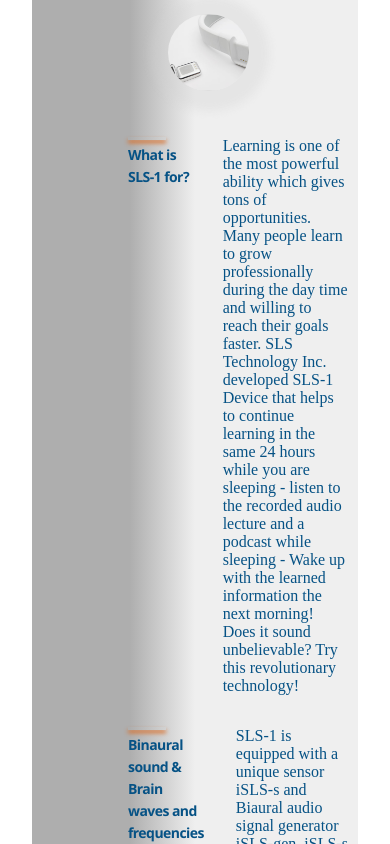
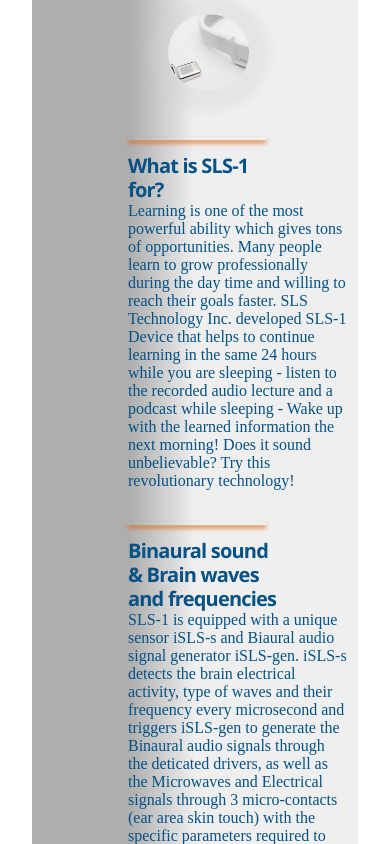
Before and after one commit to V1Rotate/Sleep-Learn-Succeed-SLS1, a React (Create React App) app: page / in a window 390 px wide. Shown: the part 1440-2284 px from the top of the page. Built offline with nearby package versions, Linux system fonts and the light colour scheme.

Commit message:
Add files via upload

```diff
--- a/src/components/feature/feature.css
+++ b/src/components/feature/feature.css
@@ -10,7 +10,7 @@
 
 .sls1__features-container__feature-title {
   flex: 1;
-  max-width: 180px;
+  max-width: 150px;
   margin-right: 2rem;
 }
 
@@ -19,38 +19,37 @@
   font-size: 20px;
   line-height: 24px;
   letter-spacing: -0.04em;
+  padding-top: 10px;
   font-family: 'Segoe UI', Tahoma, Geneva, Verdana, sans-serif;
 }
 
 .sls1__features-container__feature-title div {
-  width: 38px;
+  width: 138px;
   height: 3px;
   box-shadow: 0 3px 4px #dd691e;
   margin-bottom: 0.25rem;
 }
 
-.sls1__features-container_feature-text {
+.feature-text {
   flex: 2;
   max-width: 790px;
   display: flex;
   font-size: 20px;
 }
 
-.sls1__features-container_feature-text p {
-  font-weight: 500;
-  font-size: 18px;
-  line-height: 24px;
-}
-
 @media screen and (max-width: 550px) {
-  .sls1__features-container__feature-title h1 {
-    font-size: 14px;
-    line-height: 22px;
+  .sls1__features-container__feature-title div h1 {
+    font-size: 18px;
+    line-height: 18px;
   }
-  .sls1__features-container_feature-text {
+  .feature-text {
     font-size: 16px;
+    padding-top: 15px;
+    margin-top: 55px;
   }
   .sls1__features-container__feature {
     margin: 1rem 0;
+    display: flex;
+    flex-direction: column;
   }
 }
```
